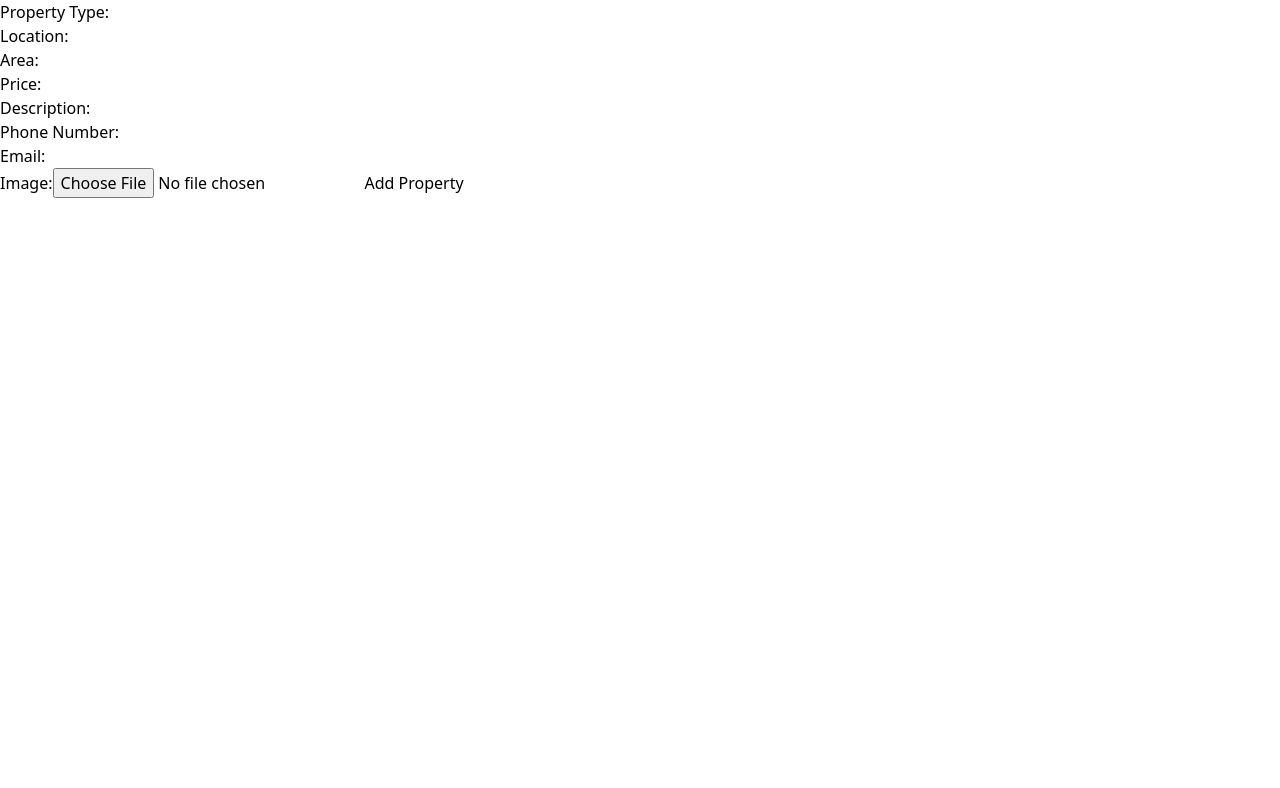
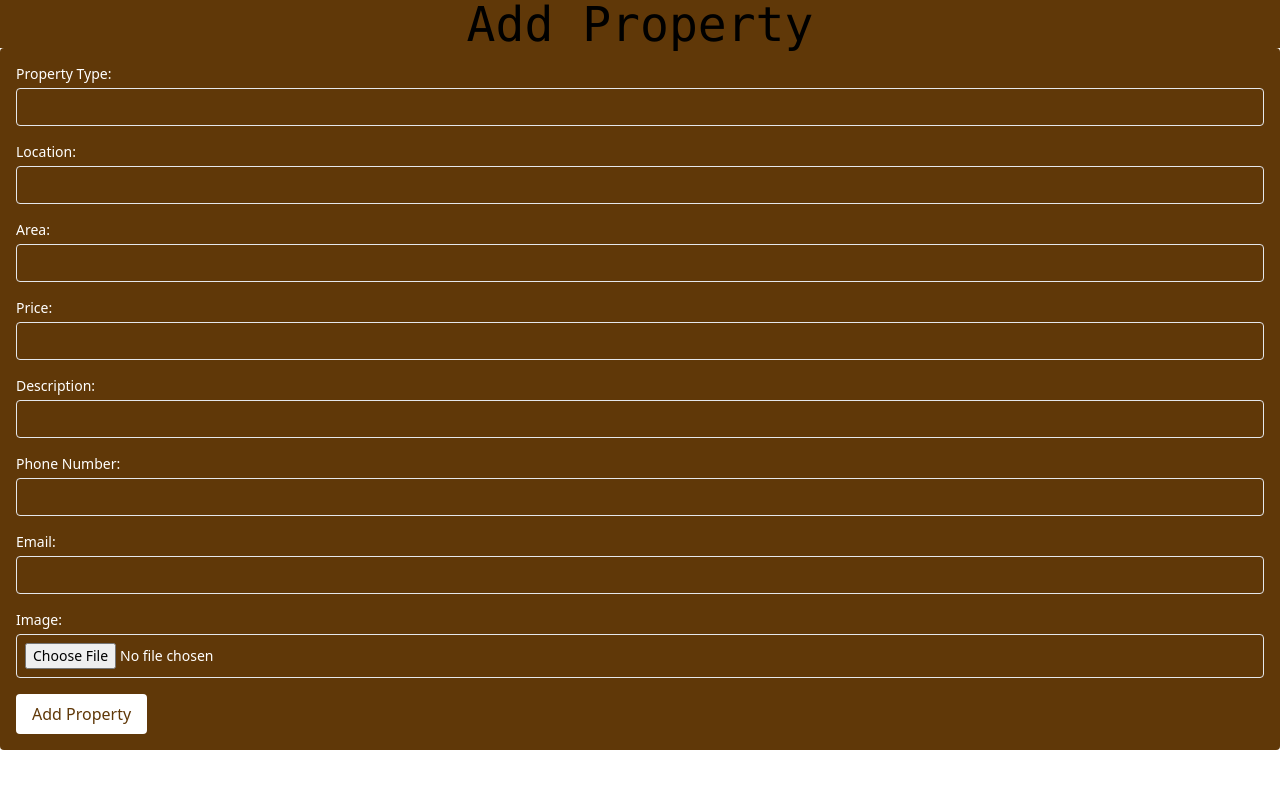
Before and after one commit to dharmi04/HackHurricane-FE, a React (Vite) app: page /addproperty in a window 1280 px wide. Shown: the top 788 px of the page. Built offline with nearby package versions, Linux system fonts and the light colour scheme.

Commit message:
add product and authform

```diff
--- a/src/Pages/AddPropertyForm.jsx
+++ b/src/Pages/AddPropertyForm.jsx
@@ -60,95 +60,123 @@ const AddPropertyForm = () => {
     }
   };
   return (
-    <form onSubmit={handleSubmit}>
-      <label>
+    <div>
+
+      <h2 className='text-center text-5xl font-mono bg-accent'>Add Property</h2>
+      <form onSubmit={handleSubmit} className='bg-accent text-white p-4 rounded'>
+  <div className="form-group mb-4">
+    <label className="block text-sm mb-1">
       Property Type:
       <input
         type="text"
         name="PropertyType"
         value={propertyData.PropertyType}
         onChange={handleChange}
+        className="block w-full p-2 border bg-transparent rounded mt-1"
       />
     </label>
-      <br />
+  </div>
 
-      <label>
+  <div className="form-group mb-4">
+    <label className="block text-sm mb-1">
       Location:
       <input
         type="text"
         name="Location"
         value={propertyData.Location}
         onChange={handleChange}
+        className="block w-full p-2 border bg-transparent rounded mt-1"
       />
     </label>
-      <br />
+  </div>
 
-      <label>
+  <div className="form-group mb-4">
+    <label className="block text-sm mb-1">
       Area:
       <input
         type="text"
         name="Area"
         value={propertyData.Area}
         onChange={handleChange}
+        className="block w-full p-2 border  bg-transparent rounded mt-1"
       />
     </label>
-      <br />
+  </div>
 
-      <label>
+  <div className="form-group mb-4">
+    <label className="block text-sm mb-1">
       Price:
       <input
         type="text"
         name="Price"
         value={propertyData.Price}
         onChange={handleChange}
+        className="block w-full p-2 border bg-transparent rounded mt-1"
       />
     </label>
-      <br />
+  </div>
 
-      <label>
+  <div className="form-group mb-4">
+    <label className="block text-sm mb-1">
       Description:
       <input
         type="text"
         name="Description"
         value={propertyData.Description}
         onChange={handleChange}
+        className="block w-full p-2 border bg-transparent rounded mt-1"
       />
     </label>
-      <br />
+  </div>
 
-      <label>
+  <div className="form-group mb-4">
+    <label className="block text-sm mb-1">
       Phone Number:
       <input
         type="text"
         name="PhoneNumber"
         value={propertyData.PhoneNumber}
         onChange={handleChange}
+        className="block w-full bg-transparent p-2 border rounded mt-1"
       />
     </label>
-      <br />
+  </div>
 
-      <label>
+  <div className="form-group mb-4">
+    <label className="block text-sm mb-1">
       Email:
       <input
         type="text"
         name="Email"
         value={propertyData.Email}
         onChange={handleChange}
+        className="block w-full bg-transparent p-2 border rounded mt-1"
       />
     </label>
+  </div>
 
-      <br />
-<label>
+  <div className="form-group mb-4">
+    <label className="block text-sm mb-1">
       Image:
       <input
         type="file"
         accept="image/*"
         name="image"
         onChange={handleImageChange}
+        className="block w-full p-2 border rounded mt-1"
       />
     </label>
-      <button type="submit">Add Property</button>
+  </div>
+
+  <div className="form-group">
+    <button type="submit" className="bg-white text-accent px-4 py-2 rounded">
+      Add Property
+    </button>
+  </div>
 </form>
+
+
+    </div>
   );
 };
 
--- /dev/null
+++ b/src/Pages/AuthForm.jsx
@@ -0,0 +1,75 @@
+// src/components/AuthForm.js
+import React, { useState } from 'react';
+import axios from 'axios';
+
+const AuthForm = ({ onAuthentication }) => {
+  const [formData, setFormData] = useState({
+    Email: '',
+    Password: '',
+  });
+
+  const handleChange = (e) => {
+    const { name, value } = e.target;
+    setFormData((prevData) => ({ ...prevData, [name]: value }));
+  };
+
+  const handleSignup = async (e) => {
+    e.preventDefault();
+
+    try {
+      const response = await axios.post('http://localhost:3000/api/signup', formData);
+      console.log('Signup Successful:', response.data);
+      // Assuming onAuthentication is a callback to handle successful authentication
+      onAuthentication(response.data);
+    } catch (error) {
+      console.error('Signup Error:', error.response.data.message);
+    }
+  };
+
+  const handleLogin = async (e) => {
+    e.preventDefault();
+
+    try {
+      const response = await axios.post('http://localhost:3000/api/login', formData);
+      console.log('Login Successful:', response.data);
+      // Assuming onAuthentication is a callback to handle successful authentication
+      onAuthentication(response.data);
+    } catch (error) {
+      console.error('Login Error:', error.response.data.message);
+    }
+  };
+
+  return (
+    <div>
+      <h2>Authentication</h2>
+      <form>
+        <label>
+          Email:
+          <input
+            type="text"
+            name="Email"
+            value={formData.Email}
+            onChange={handleChange}
+          />
+        </label>
+        <br />
+
+        <label>
+          Password:
+          <input
+            type="password"
+            name="Password"
+            value={formData.Password}
+            onChange={handleChange}
+          />
+        </label>
+        <br />
+
+        <button onClick={handleSignup}>Sign Up</button>
+        <button onClick={handleLogin}>Log In</button>
+      </form>
+    </div>
+  );
+};
+
+export default AuthForm;
```
Lines whose indentation alone changed are shown as unchanged.
